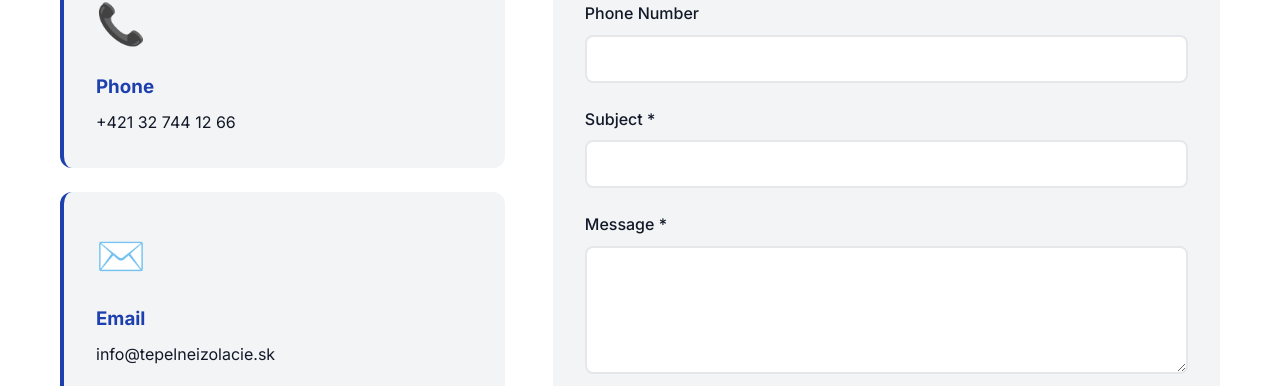
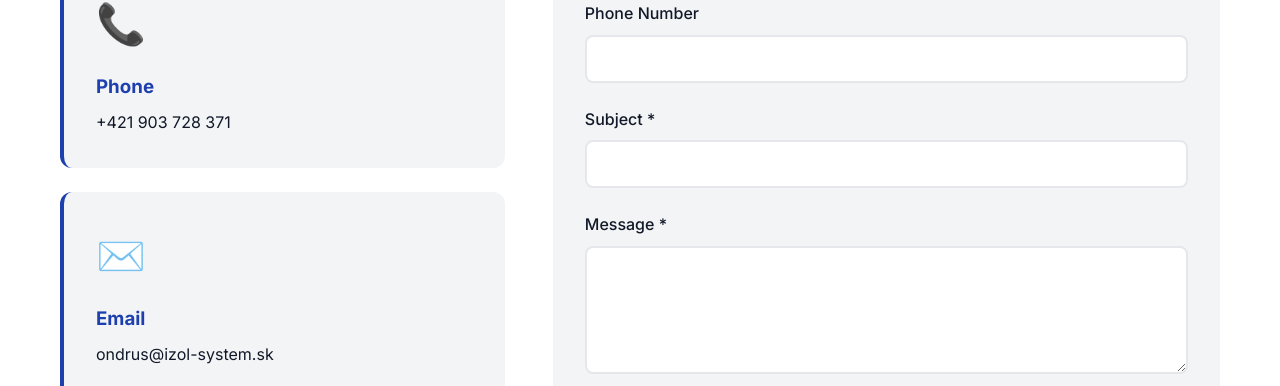
Before and after one commit to G0stik/izol, a React (Vite) app: page /contact in a window 1280 px wide. Shown: the part 664-1050 px from the top of the page. Built offline with nearby package versions, Linux system fonts and the light colour scheme.

Commit message:
contact fix

```diff
--- a/src/pages/Contact.tsx
+++ b/src/pages/Contact.tsx
@@ -67,14 +67,14 @@ const Contact = () => {
               <div className={styles.contactIcon}>📞</div>
               <h3>Phone</h3>
               <p>
-                <a href="tel:+421327441266">+421 32 744 12 66</a>
+                <a href="tel:+421903728371">+421 903 728 371</a>
               </p>
             </div>
             <div className={styles.contactCard}>
               <div className={styles.contactIcon}>✉️</div>
               <h3>Email</h3>
               <p>
-                <a href="mailto:info@tepelneizolacie.sk">info@tepelneizolacie.sk</a>
+                <a href="mailto:ondrus@izol-system.sk">ondrus@izol-system.sk</a>
               </p>
             </div>
             <div className={styles.contactCard}>
```
Also changed, not shown: old A.txt (added).
